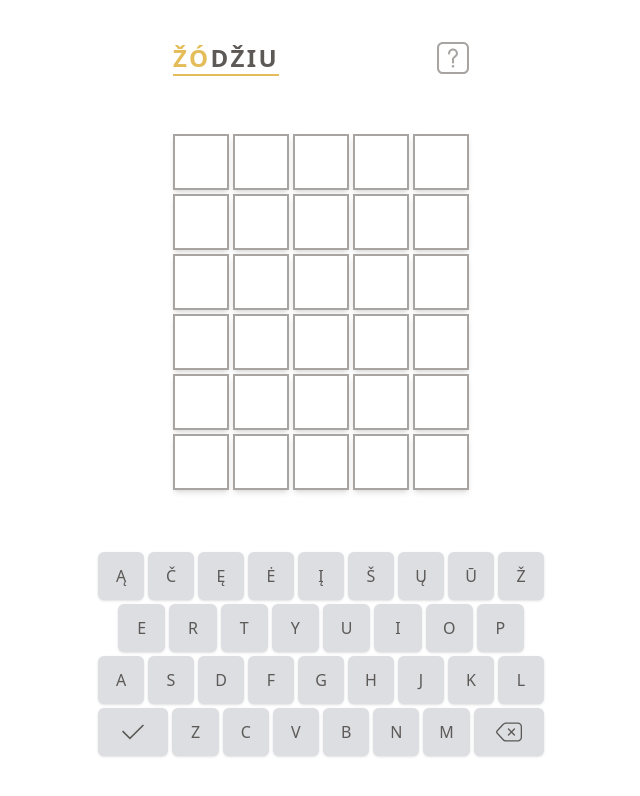
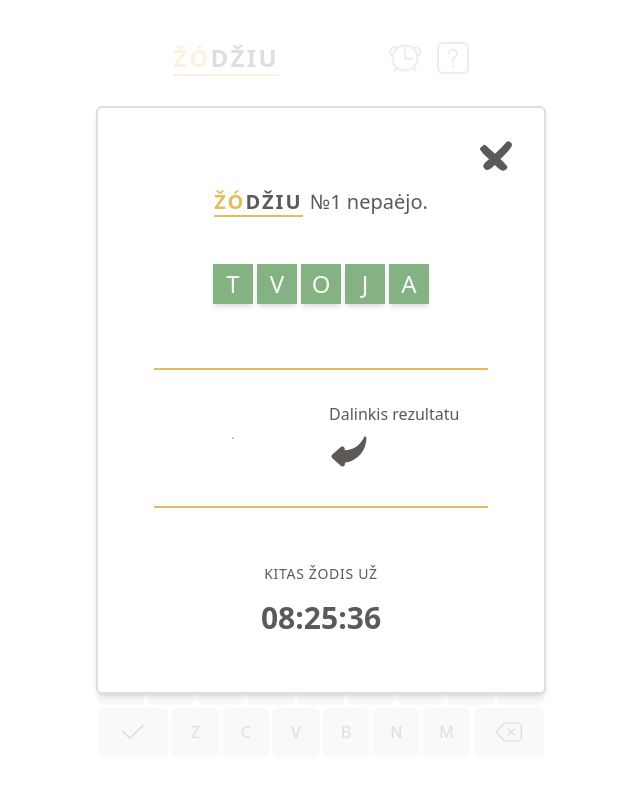
Before and after one commit to simas-b/zodziu-react, a React (Create React App) app: page / in a window 1280 px wide. Shown: the top 796 px of the page, without its empty margins (319-959 px from the left). Built offline with nearby package versions, Linux system fonts and the light colour scheme.

Commit message:
clock icon

```diff
--- a/src/App.tsx
+++ b/src/App.tsx
@@ -17,12 +17,8 @@ function App() {
   const [isRulesOpen, setIsRulesOpen] = useState(false);
   const [isResultsOpen, setIsResultsOpen] = useState(false);
 
-  const isGameOver = guesses[guesses.length - 1] === targetWord;
-
-  const handleBoardClick = () => {
-    console.log('game is over?', isGameOver, guesses)
-    if (isGameOver) setIsResultsOpen(true);
-  };
+  const gameIsOver =
+    guesses.length === 6 || guesses[guesses.length - 1] === targetWord;
 
   const handleSubmit = (guess: string) => {
     if (guess.length !== 5)
@@ -39,18 +35,20 @@ function App() {
   }, [guesses]);
 
   useEffect(() => {
-    if (guesses.length === 6 || guesses[guesses.length - 1] === targetWord)
-      setIsResultsOpen(true);
-  }, [guesses]);
+    if (gameIsOver) setIsResultsOpen(true);
+  }, [guesses, gameIsOver]);
 
   return (
     <Layout>
-      <Header onClick={() => setIsRulesOpen(true)} />
+      <Header
+        isClockVisible={gameIsOver}
+        onClockClick={() => gameIsOver && setIsResultsOpen(true)}
+        onQuestionClick={() => setIsRulesOpen(true)}
+      />
       <Board
         targetWord={targetWord}
         onSubmit={handleSubmit}
         guesses={guesses}
-        onClick={handleBoardClick}
       />
 
       <Keyboard lettersDisabled={lettersExhausted} />
--- a/src/components/Board.tsx
+++ b/src/components/Board.tsx
@@ -4,30 +4,25 @@ import arrayPadEnd from "../utils/arrayPadEnd";
 
 type Props = {
   targetWord: string;
-  onClick: () => void;
   onSubmit: (guess: string) => void;
   guesses: string[];
 };
 
-export default function Board({
-  targetWord,
-  onClick,
-  onSubmit,
-  guesses,
-}: Props) {
+export default function Board({ targetWord, onSubmit, guesses }: Props) {
   const rows = arrayPadEnd(guesses, undefined, 6);
   const activeRowIndex = guesses.length;
-  const isGameOver = guesses[guesses.length - 1] === targetWord;
+  const gameIsOver = (guesses.length =
+    6 || guesses[guesses.length - 1] === targetWord);
 
   return (
-    <div className="grid grid-cols-5 gap-1 my-2 cursor-pointer" onClick={onClick}>
+    <div className="grid grid-cols-5 gap-1 my-2">
       {rows.map((_, index) => (
         <Row
           onSubmit={onSubmit}
           targetWord={targetWord}
           guess={guesses[index]}
           key={index}
-          isActive={!isGameOver && index === activeRowIndex}
+          isActive={!gameIsOver && index === activeRowIndex}
         />
       ))}
     </div>
--- a/src/components/Header.tsx
+++ b/src/components/Header.tsx
@@ -1,23 +1,46 @@
 import React from "react";
 import Logo from "./Logo";
-import questionLogo from "../assets/question.svg";
+import questionIcon from "../assets/question.svg";
+import clockIcon from "../assets/clock.svg";
+import classNames from "classnames";
 
 type Props = {
-  onClick: () => void;
+  onQuestionClick: () => void;
+  onClockClick: () => void;
+  isClockVisible: boolean;
 };
 
-export default function Header({ onClick }: Props) {
+export default function Header({
+  isClockVisible,
+  onQuestionClick,
+  onClockClick,
+}: Props) {
   return (
     <div className="flex items-center justify-between custom-header-size">
       <h2 className="text-2xl font-semibold tracking-widest">
         <Logo />
       </h2>
-      <div className="cursor-pointer select-none" onClick={onClick}>
-        <img
-          src={questionLogo}
-          alt="Game rules"
-          className="custom-question-button-size"
-        />
+      <div className="flex">
+        <div
+          className={classNames(
+            "cursor-pointer select-none",
+            isClockVisible ? "visible" : "invisible"
+          )}
+          onClick={onClockClick}
+        >
+          <img
+            src={clockIcon}
+            alt="game results"
+            className="custom-question-button-size"
+          />
+        </div>
+        <div className="cursor-pointer select-none pl-4" onClick={onQuestionClick}>
+          <img
+            src={questionIcon}
+            alt="Game rules"
+            className="custom-question-button-size"
+          />
+        </div>
       </div>
     </div>
   );
```
Also changed, not shown: src/assets/clock.svg (added).
